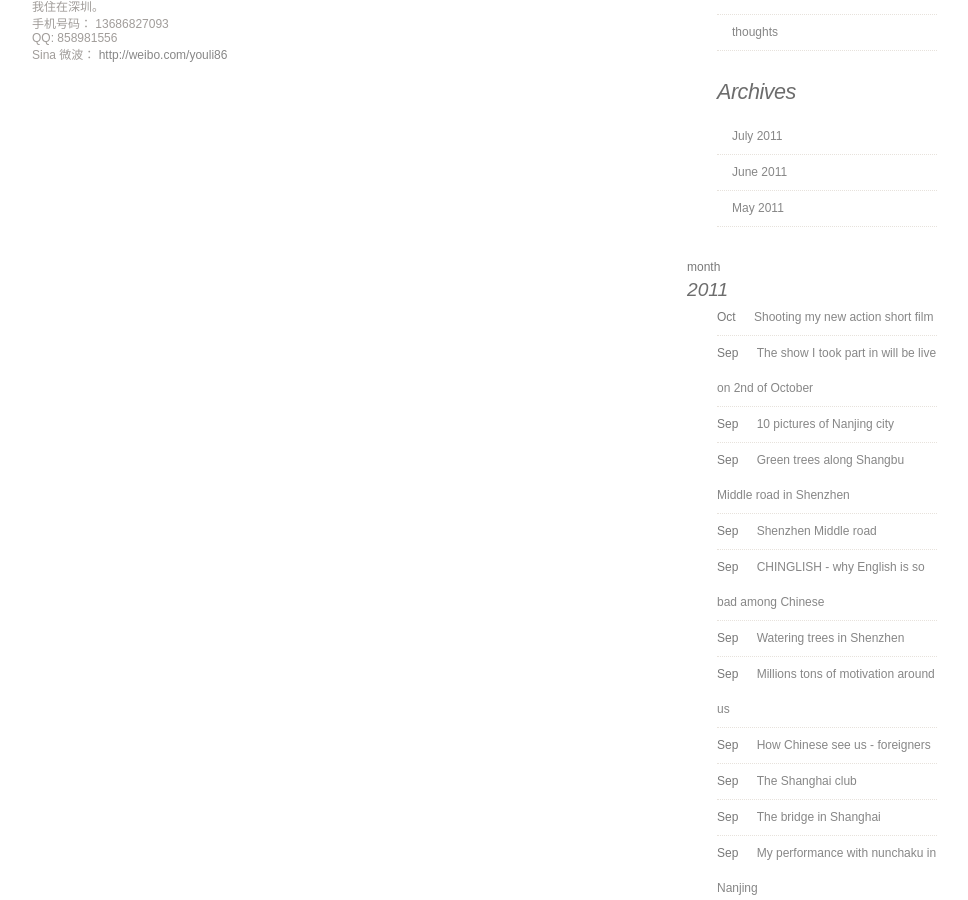
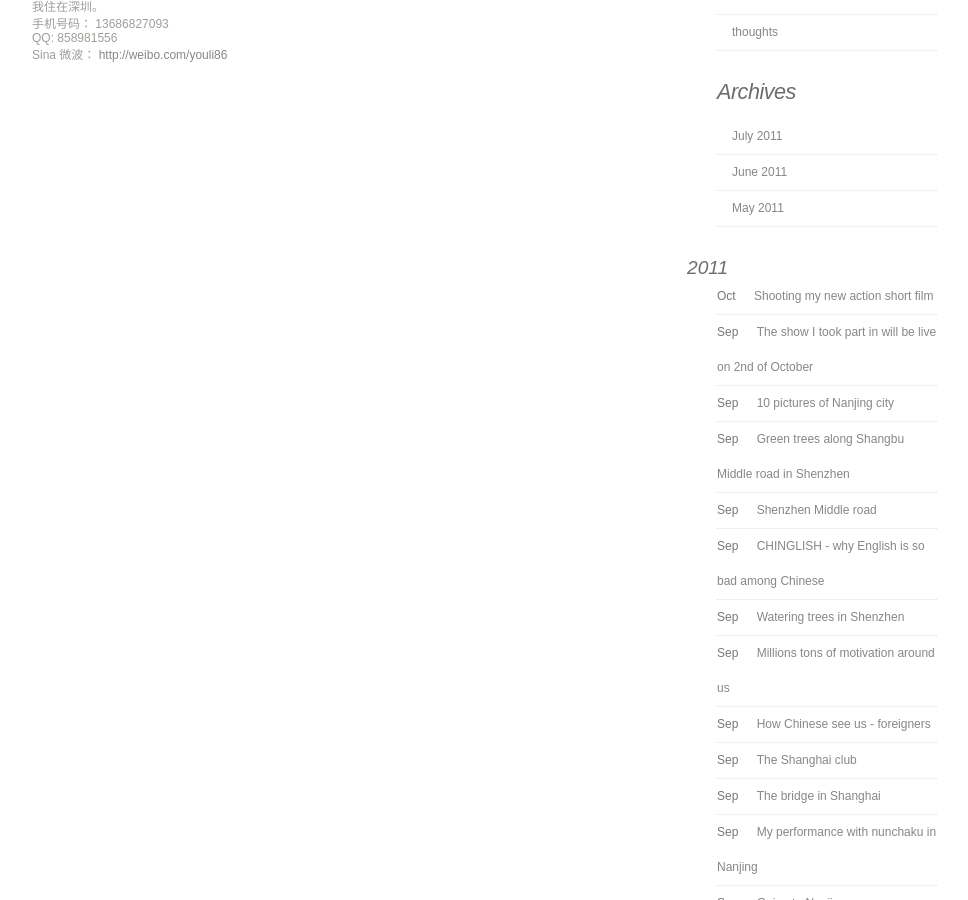
Before and after one commit to iurii/iurii.github.com, a Jekyll site: the page built from about.html, in a window 1280 px wide and 900 px high, scrolled down 707 px. Shown: the whole window, without its empty margins (143-1111 px from the left). Built offline with Jekyll 4.4.1, drawn with Linux system fonts in a browser that asks for light colours; comment, search, counter and statistics services are not loaded.

Commit message:
archives

```diff
--- a/_layouts/default.html
+++ b/_layouts/default.html
@@ -153,7 +153,7 @@ else {
 
  <ul>
    {% assign month = 'Sep' %}
-{% if 'Sep' == month %}
+{% if 'Sep1' == month %}
 month
 {% endif %}
 
```
